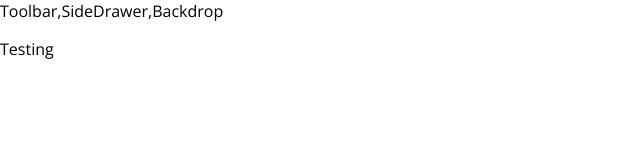
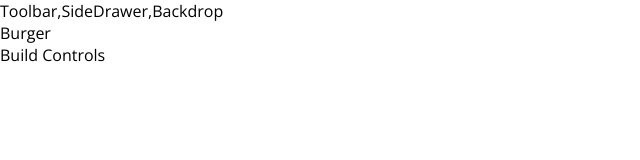
Before and after one commit to chsrinivasanand/BurgerBuilder, a React app: page / in a window 1280 px wide. Shown: the top 160 px of the page, without its empty margins (0-640 px from the left). Built offline with nearby package versions, Linux system fonts and the light colour scheme.

Commit message:
Starting Implementation of the BurgerBuilder

```diff
--- a/src/App.js
+++ b/src/App.js
@@ -1,11 +1,13 @@
 import React from 'react';
 import Layout from './components/Layout/Layout';
+import BurgerBuilder from './containers/BurgerBuilder/BurgerBuilder'
 
 function App() {
   return (
     <div >
       <Layout>
-        <p>Testing</p>
+        <BurgerBuilder/>
+
       </Layout>
     </div>
   );
--- /dev/null
+++ b/src/components/Layout/Layout.css
@@ -0,0 +1,3 @@
+.Content {
+    margin-top:  16px;
+}
--- a/src/components/Layout/Layout.js
+++ b/src/components/Layout/Layout.js
@@ -1,12 +1,14 @@
 import React from 'react';
 import Aux from '../../hoc/Auxiliary';
+import classes from './Layout.css';
+
 
 const layout = (props) => (
 
     <Aux>
         <div>Toolbar,SideDrawer,Backdrop</div>
 
-        <main>
+        <main className={classes.Content}>
             {props.children}
         </main>
     </Aux>
--- /dev/null
+++ b/src/containers/BurgerBuilder/BurgerBuilder.js
@@ -0,0 +1,17 @@
+import React,{Component} from 'react';
+import Aux from '../../hoc/Auxiliary';
+
+class BurgerBuilder extends Component {
+
+    render() {
+        return(
+            <Aux>
+                <div>Burger</div>
+                <div>Build Controls</div>
+            </Aux>
+        )
+    }
+
+}
+
+export default BurgerBuilder;
```
